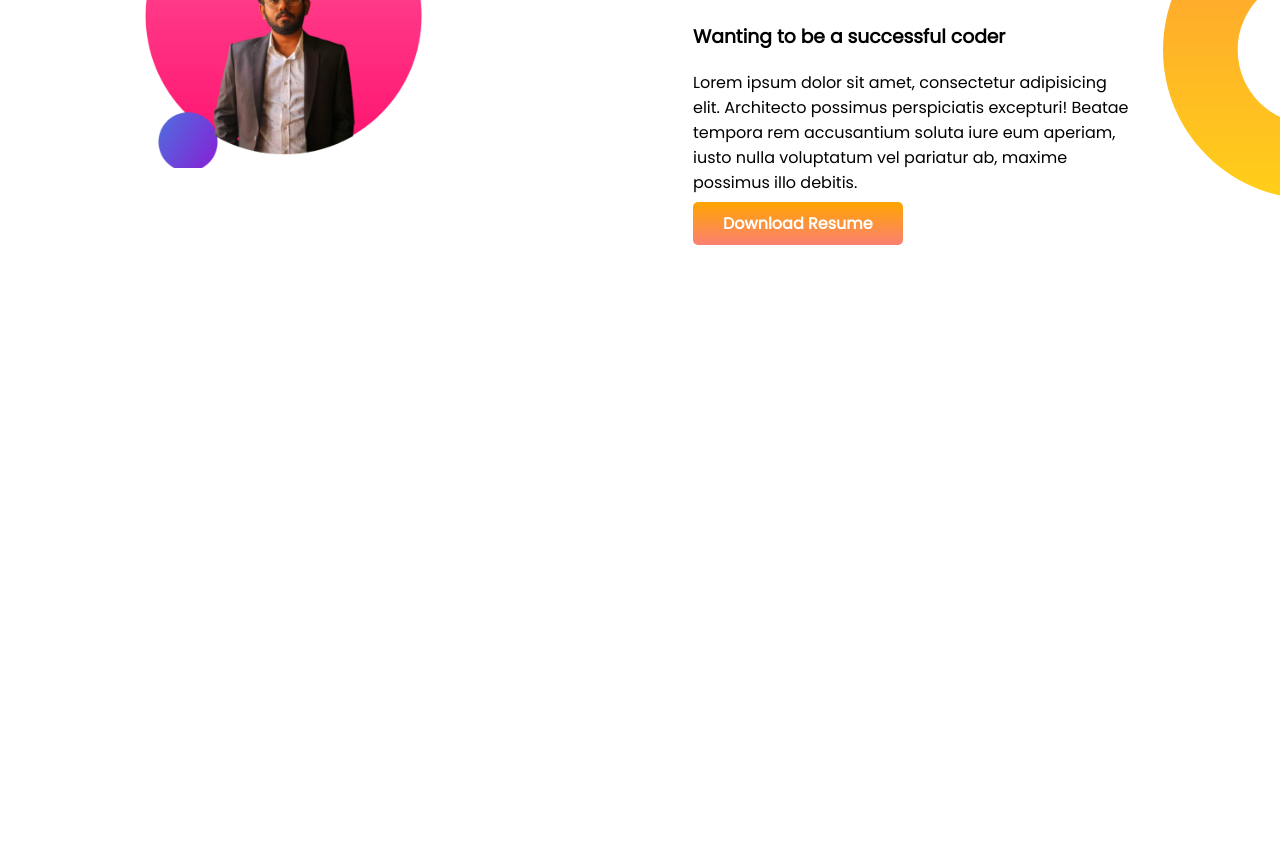
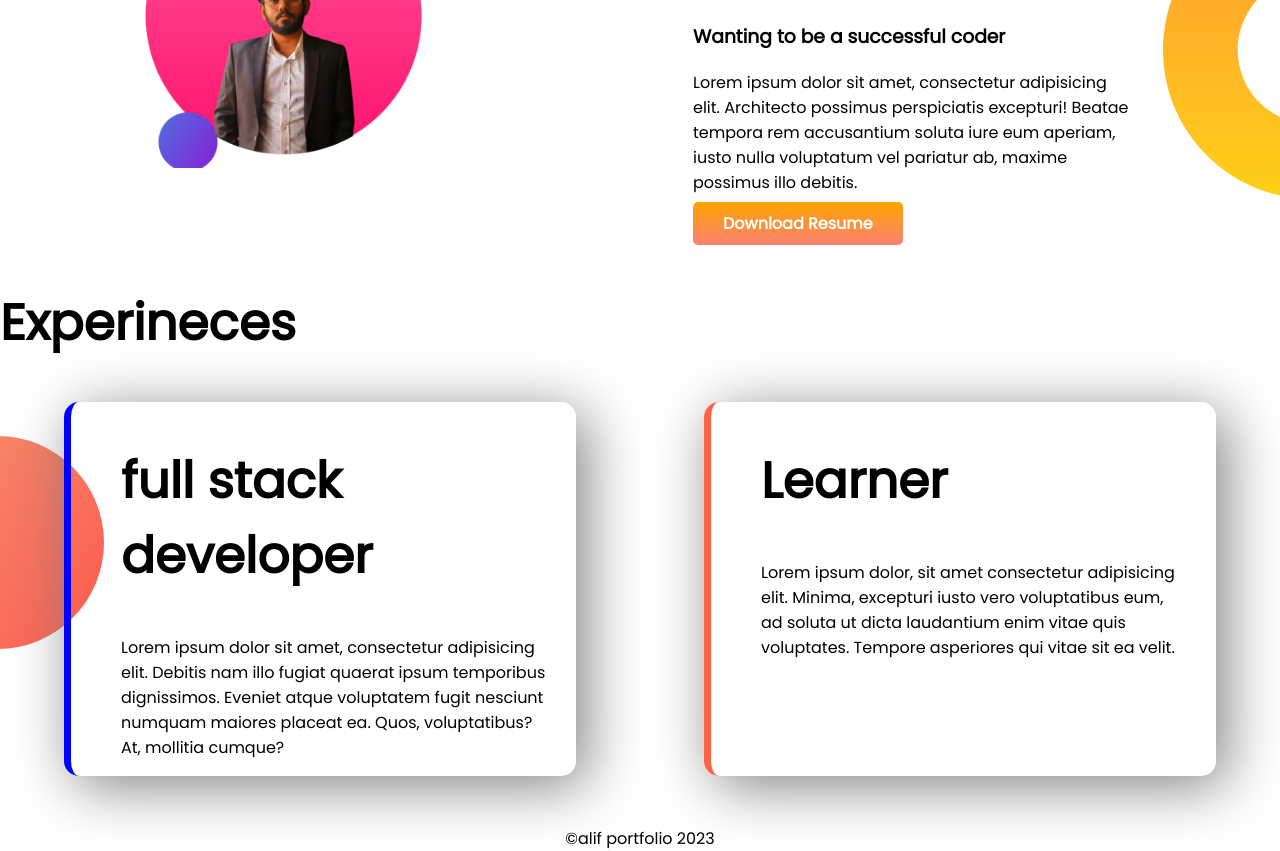
Before and after one commit to AlifMahmud1999/my-developer-portfolio, a plain HTML site: page index.html in a window 1280 px wide. Shown: the part 624-1475 px from the top of the page. Before the commit the page ends 869 px from the top, so only its background shows below. Drawn offline with Linux system fonts and the light colour scheme.

Commit message:
full page

```diff
--- a/index.html
+++ b/index.html
@@ -11,7 +11,7 @@
         <link rel="stylesheet" href="style.css">
 </head>
 <body>
-    <section id="top-banner">
+    <section class="top-banner flex">
         <div class="half-width">
             <h1>Welcome To</h1>
             <h1>The World Of <span class="name">Alif Mahmud</span> !</h1>
@@ -25,7 +25,7 @@
     </section>
 
 
-    <section id="bottom-banner">
+    <section class="bottom-banner flex">
         <div class="half-width">
             <img src="images/second alif png.png" alt="">
         </div>
@@ -36,5 +36,23 @@
             <a class="link-button" target="_blank" href="http://">Download Resume</a>
         </div>
     </section>
+
+
+    <section class="experience-banner">
+        <h1>Experineces</h1>
+        <div class="flex">
+            <div id="ex1" class="experience">
+                <h1>full stack developer</h1>
+                <p>Lorem ipsum dolor sit amet, consectetur adipisicing elit. Debitis nam illo fugiat quaerat ipsum temporibus dignissimos. Eveniet atque voluptatem fugit nesciunt numquam maiores placeat ea. Quos, voluptatibus? At, mollitia cumque?</p>
+            </div>
+            <div id="ex2" class="experience">
+                <h1>Learner</h1>
+                <p>Lorem ipsum dolor, sit amet consectetur adipisicing elit. Minima, excepturi iusto vero voluptatibus eum, ad soluta ut dicta laudantium enim vitae quis voluptates. Tempore asperiores qui vitae sit ea velit.</p>
+
+            </div>
+        </div>
+    </section>
+        <footer>©alif portfolio 2023</footer>
+
 </body>
 </html>
--- a/style.css
+++ b/style.css
@@ -9,10 +9,12 @@ h1{
 .name{
     color: orange;
 }
-section{
+.flex{
     display: flex;
 
 }
+
+
 .half-width{
     width: 50%;
     padding-left: 10% ;
@@ -30,7 +32,7 @@ section{
     background-image:linear-gradient(orange , salmon)
 
 }
-#top-banner{
+.top-banner{
     background-image: url(images/top-banner.png);
     background-repeat: no-repeat;
     margin: 0;
@@ -38,8 +40,36 @@ section{
 .bottom{
     padding-right: 150px ;
 }
-#bottom-banner{
+.bottom-banner{
     background-image:url(images/dream-bg.png) ;
     background-repeat: no-repeat;
     background-position: right;
 }
+.experience{
+    width: 40%;
+    margin-left: 5%;
+    margin-right: 5%;
+    padding-left:50px;
+    padding-right:30px ;
+    box-shadow: 10px 10px 60px gray;
+    border-radius: 15px;
+
+
+}
+.experience-banner{
+    background-image: url(images/exp-bg.png);
+    background-repeat: no-repeat;
+    background-position:left 150px;
+}
+#ex1{
+    border-left: solid 7px blue;
+}
+#ex2{
+    border-left: solid 7px tomato;
+}
+footer{
+    text-align: center;
+}
+section{
+    margin-bottom: 50px;
+}
```
Also changed, not shown: images/exp-bg.png (added).
